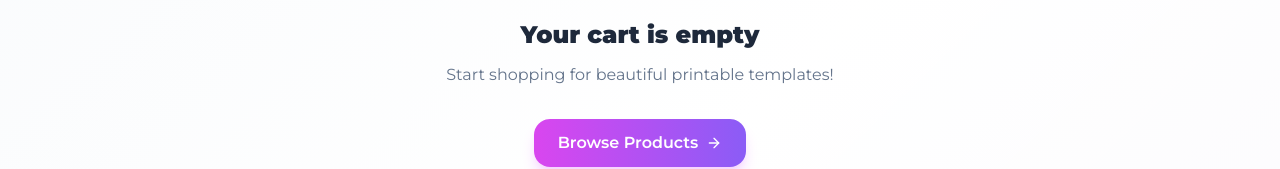
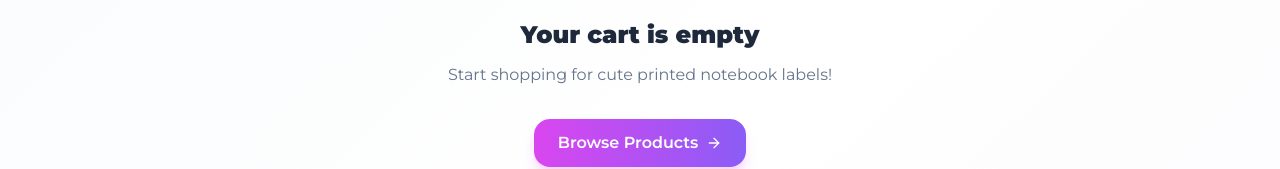
Before and after one commit to Sneax322/RestyStudio, a React (Vite) app: page /cart in a window 1280 px wide. Shown: the part 389-558 px from the top of the page. Built offline with nearby package versions, Linux system fonts and the light colour scheme.

Commit message:
Update Cart copy: remove printable/download language and align with printed pickup/delivery fulfillment.

```diff
--- a/src/pages/Cart.jsx
+++ b/src/pages/Cart.jsx
@@ -1,5 +1,5 @@
 import { Link, useNavigate } from 'react-router-dom'
-import { Trash2, Minus, Plus, ShoppingCart, ArrowRight } from 'lucide-react'
+import { Trash2, Minus, Plus, ArrowRight } from 'lucide-react'
 import { useCart } from '../context/CartContext'
 import NotebookPreview from '../components/NotebookPreview'
 
@@ -12,7 +12,7 @@ export default function Cart() {
       <div className="text-center">
         <div className="text-6xl mb-6 animate-float">🛒</div>
         <h2 className="font-black text-2xl text-slate-800 dark:text-slate-100 mb-3">Your cart is empty</h2>
-        <p className="text-slate-500 dark:text-slate-400 mb-8">Start shopping for beautiful printable templates!</p>
+        <p className="text-slate-500 dark:text-slate-400 mb-8">Start shopping for cute printed notebook labels!</p>
         <Link to="/products" className="btn-primary inline-flex items-center gap-2">
           Browse Products <ArrowRight className="w-4 h-4" />
         </Link>
@@ -105,7 +105,7 @@ export default function Cart() {
                   <span className="font-bold text-slate-700 dark:text-slate-300">Total</span>
                   <span className="font-black text-2xl gradient-text">₱{total}</span>
                 </div>
-                <p className="text-xs text-slate-400 mt-1">+ shipping (if applicable)</p>
+                <p className="text-xs text-slate-400 mt-1">+ delivery fee (if applicable)</p>
               </div>
 
               <button onClick={() => navigate('/checkout')}
```
